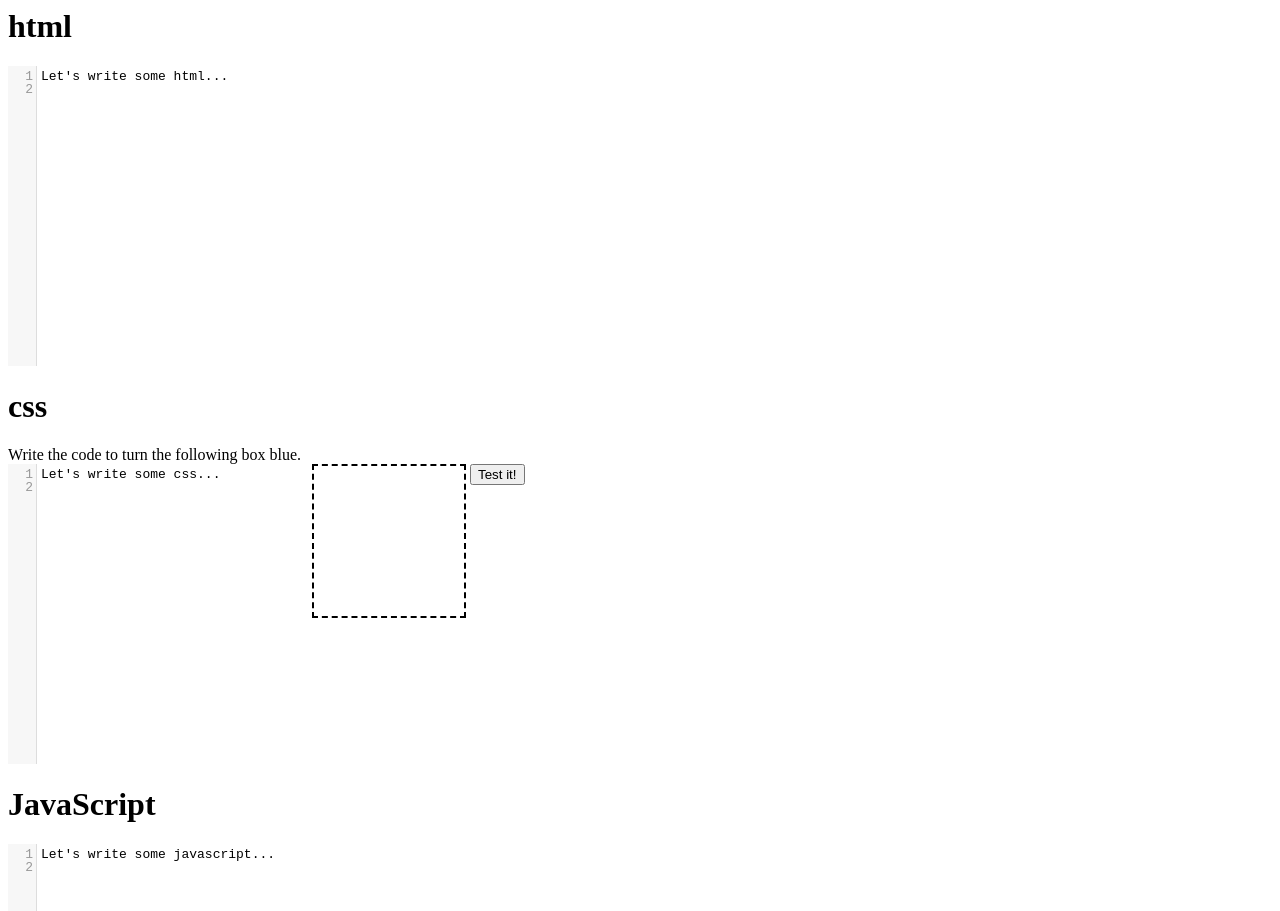
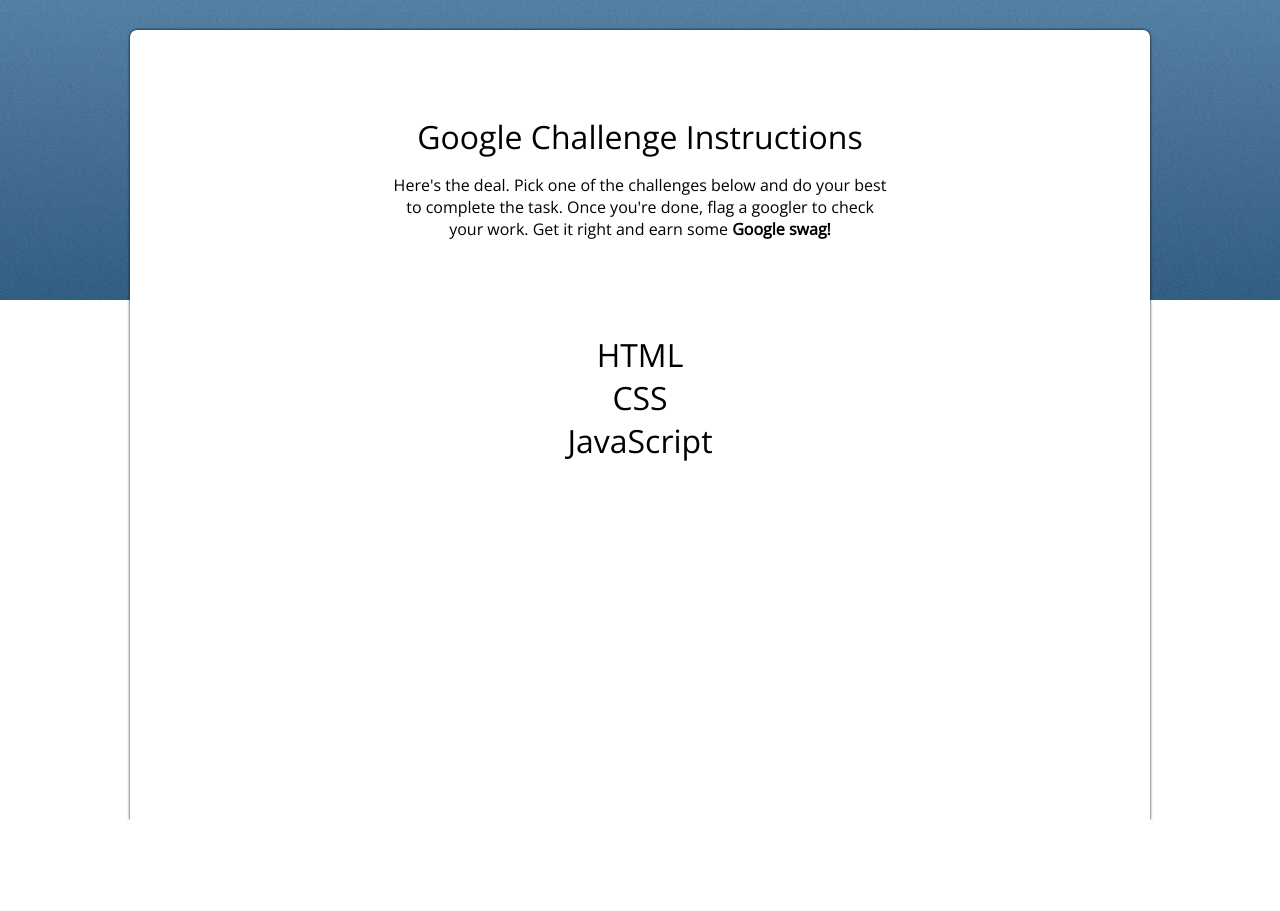
Before and after one commit to sethhoward1988/OnlineCodeChallenge, a plain HTML site: page index.html in a window 1280 px wide. Shown: the top 911 px of the page. After the commit the page ends 820 px from the top, so only its background shows below. Drawn offline with nearby package versions, Linux system fonts and the light colour scheme.

Commit message:
in progress

```diff
--- a/index.html
+++ b/index.html
@@ -2,27 +2,53 @@
 	<head>
 		<script src="vendor/jquery.js"></script>
 		<script src="vendor/codemirror.js"></script>
+		<script src="js/main.js"></script>
+		<script src="js/htmlChallenge.js"></script>
+		<script src="js/cssChallenge.js"></script>
+		<script src="js/jsChallenge.js"></script>
 		<link rel="stylesheet" href="vendor/codemirror.css" />
 		<link rel="stylesheet" href="styles.css" />
+		<link href='http://fonts.googleapis.com/css?family=Open+Sans:400,300' rel='stylesheet' type='text/css'>
 	</head>
 	<body>
+		<div class="band">
+			<div class="relative">
+				<div class="noise"></div>
+			</div>
+		</div>
+		<div class="challenges">
+			<div class="intro active">
+				<h1>Google Challenge Instructions</h1>
+				<div class="contents">
+					<p>Here's the deal. Pick one of the challenges below and do your best to complete the task. Once you're done, flag a googler to check your work. Get it right and earn some <b>Google swag!</b>
+				</div>
+			</div>
+			<div class="html">
+				<h1>HTML</h1>
+				<div class="contents">
+					<div class="text">
+						<p>In this challenge, write an html document that contains the following.
+						<ul>
+							<li>Use a header tag that contains the text, "Hello World!"</li>
+							<li>Use a paragraph tag that contains some text of your choice</li>
+							<li>Place an image on the page that links to http://tinyurl.com/ocr2pxg</li>
+						</ul>
+					</div>
 
+					<div class="editor" data-challenge="html"></div>
+					<iframe></iframe>
 
-
-		<div class="challenges">
-			<div class="html">
-				<h1>html</h1>
-				<div class="contents">
-					<div class="editor"></div>
+					<button id="html-run">Test it!</button>
 				</div>
 			</div>
 			<div class="css">
-				<h1>css</h1>
+				<h1>CSS</h1>
 				<div class="contents">
+					<style id="css-style-tag" scoped></style>
 					<div class="prompt">
 						Write the code to turn the following box blue.
 					</div>
-					<div class="editor"></div>
+					<div class="editor" data-challenge="css"></div>
 					<!-- <div class="box-html">
 						<pre><div class="square"></div></pre>
 					</div> -->
@@ -30,47 +56,14 @@
 						<div class="square"></div>
 					</div>
 					<button id="css-run">Test it!</button>
-					<style id="css-style-tag"></style>
 				</div>
 			</div>
 			<div class="javascript">
 				<h1>JavaScript</h1>
 				<div class="contents">
-					<div class="editor"></div>
+					<div class="editor" data-challenge="js"></div>
 				</div>
 			</div>
 		</div>
-
-
-
-		<script>
-
-		$('#css-run').on('click', function (evt) {
-			var cm = $(evt.target).parent().find(".editor")[0].codeMirror;
-			var css = cm.getValue();
-			$('style#css-style-tag').empty().text(css)
-git;			console.log(cm);
-		});
-
-		$('.challenges h1').on('click', function (evt) {
-			if($(evt.target).parent().hasClass('active')){
-				$(evt.target).parent().removeClass('active');
-				return;
-			}
-			$('.challenges div').removeClass('active');
-			$(evt.target).parent().addClass('active');
-		});
-
-
-		$('.editor').each(function(index, editor){
-			var myCodeMirror = CodeMirror(editor, {
-			  value: "Let's write some " + $(editor).parent().parent().attr('class') + "...\n",
-			  mode:  "javascript",
-			  lineNumbers: true
-			});
-			editor.codeMirror = myCodeMirror;
-		})
-
-		</script>
 	</body>
 </html>
--- /dev/null
+++ b/js/cssChallenge.js
@@ -0,0 +1,8 @@
+$(function(){
+	$('#css-run').on('click', function (evt) {
+		var cm = $(evt.target).parent().find(".editor")[0].codeMirror;
+		var css = cm.getValue();
+		$('style#css-style-tag').empty().text(css)
+		console.log(cm);
+	});
+});
--- /dev/null
+++ b/js/htmlChallenge.js
@@ -0,0 +1,14 @@
+
+$(function(){
+	var iframe = $('iframe')[0];
+	var doc = iframe.contentDocument;
+
+	$('#html-run').on('click', function (evt) {
+		var cm = $(evt.target).parent().find(".editor")[0].codeMirror;
+		var page = cm.getValue();
+		doc.open();
+		doc.write(page);
+		doc.close();
+	});
+
+});
--- /dev/null
+++ b/js/main.js
@@ -0,0 +1,47 @@
+$(function(){
+
+	// Global application code
+	var app = {
+		starterCode: {
+				html: 	'<!DOCTYPE html>\n' +
+						'<html>\n' +
+						'    <head></head>\n' +
+						'    <body>\n\n' +
+						'        <!-- Write your code here! -->\n\n' +
+						'    </body>\n' +
+						'</html>\n',
+				css: 	'.square {\n\n' +
+						'}\n',
+				js: ''
+			},
+
+		codeMirrors: {
+			html: null,
+			css: null,
+			js: null
+		}
+	}
+
+
+	// Setup editors
+	$('.editor').each(function(index, editor){
+		var challenge = $(editor).attr('data-challenge');
+		var myCodeMirror = CodeMirror(editor, {
+		  value: app.starterCode[challenge],
+		  mode:  "javascript",
+		  lineNumbers: true
+		});
+		app.codeMirrors[challenge] = myCodeMirror;
+	});
+
+	// Setup sliders
+	$('.challenges h1, .intro h1').on('click', function (evt) {
+		if($(evt.target).parent().hasClass('active')){
+			$(evt.target).parent().removeClass('active');
+			return;
+		}
+		$('.challenges div, .intro').removeClass('active');
+		$(evt.target).parent().addClass('active');
+	});
+
+});
--- a/styles.css
+++ b/styles.css
@@ -1,12 +1,45 @@
-.html .contents, .css .contents, .javascript .contents {
-	/*height: 0px;*/
+body {
+	margin: 0;
+	font-family: 'Open Sans', sans-serif;
+	font-weight: lighter;
+}
+
+ul {
+	list-style-type: none;
+}
+
+.intro {
+	width: 500px;
+	margin: 0 auto;
+	text-align: center;
+	-webkit-transition: all 1s;
+}
+
+.text {
+	width: 600px;
+	margin: 0 auto;
+	text-align: center;
+}
+
+.html .contents, .css .contents, .javascript .contents, .intro .contents {
+	height: 0px;
 	overflow: hidden;
 	-webkit-transition: all 1s;
 }
 
-.html.active .contents, .css.active .contents, .javascript.active .contents {
+.html.active .contents, .css.active .contents, .javascript.active .contents, .intro.active .contents {
 	height: 500px;
 	-webkit-transition: all 1s;
+}
+
+.intro.active .contents {
+	height: 100px;
+	-webkit-transition: all 1s;
+}
+
+.intro.active {
+	-webkit-transition: all 1s;
+	margin: 75px auto;
 }
 
 .css .editor, .css .display {
@@ -14,8 +47,10 @@
 	vertical-align: top;
 }
 
-.css .editor {
-	width: 300px;
+.editor {
+	display: inline-block;
+	vertical-align: top;
+	width: 500px;
 }
 
 .css .square {
@@ -23,3 +58,81 @@
 	height: 150px;
 	border: 2px dashed black;
 }
+
+
+iframe {
+	display: inline-block;
+	width: 350px;
+	height: 350px;
+	border: 1px solid black;
+}
+
+.challenges {
+	width: 1000px;
+	height: calc(100% - 30px);
+	margin: 0 auto;
+	margin-top: 30px;
+	z-index: 1;
+	background-color: white;
+	border-radius: 7px;
+	border-bottom-left-radius: 0px;
+	border-bottom-right-radius: 0px;
+	box-shadow: 0px 0px 3px 0px black;
+	padding:10px;
+
+}
+
+h1 {
+	text-align: center;
+	cursor: pointer;
+	transition: all .2s;
+	margin: 0px;
+	font-weight: lighter;
+}
+
+.html.active h1, .css.active h1, .javascript.active h1 {
+	color: rgba(46,91,128,1);
+	transition: all .2s;
+}
+
+h1:hover {
+	color: rgba(46,91,128,1);
+	transition: all .2s;
+}
+
+
+
+
+.band {
+	height: 300px;
+	width: 100%;
+	position: absolute;
+	top:0;
+	left:0;
+	z-index: -1;
+	background: rgb(46,91,128); /* Old browsers */
+	background: -moz-linear-gradient(top,  rgba(46,91,128,1) 0%, rgba(81,126,163,1) 0%, rgba(46,91,128,1) 100%); /* FF3.6+ */
+	background: -webkit-gradient(linear, left top, left bottom, color-stop(0%,rgba(46,91,128,1)), color-stop(0%,rgba(81,126,163,1)), color-stop(100%,rgba(46,91,128,1))); /* Chrome,Safari4+ */
+	background: -webkit-linear-gradient(top,  rgba(46,91,128,1) 0%,rgba(81,126,163,1) 0%,rgba(46,91,128,1) 100%); /* Chrome10+,Safari5.1+ */
+	background: -o-linear-gradient(top,  rgba(46,91,128,1) 0%,rgba(81,126,163,1) 0%,rgba(46,91,128,1) 100%); /* Opera 11.10+ */
+	background: -ms-linear-gradient(top,  rgba(46,91,128,1) 0%,rgba(81,126,163,1) 0%,rgba(46,91,128,1) 100%); /* IE10+ */
+	background: linear-gradient(to bottom,  rgba(46,91,128,1) 0%,rgba(81,126,163,1) 0%,rgba(46,91,128,1) 100%); /* W3C */
+	filter: progid:DXImageTransform.Microsoft.gradient( startColorstr='#2e5b80', endColorstr='#2e5b80',GradientType=0 ); /* IE6-9 */
+
+
+
+}
+
+.relative {
+	position: relative;
+	width: 100%;
+	height: 100%;
+}
+
+.noise {
+	width: 100%;
+	height: 100%;
+	z-index: 0;
+	opacity: .7;
+	background-image: url('img/noise.png');
+}
```
Also changed, not shown: img/noise.png (added), js/jsChallenge.js (added), 1 other file.
